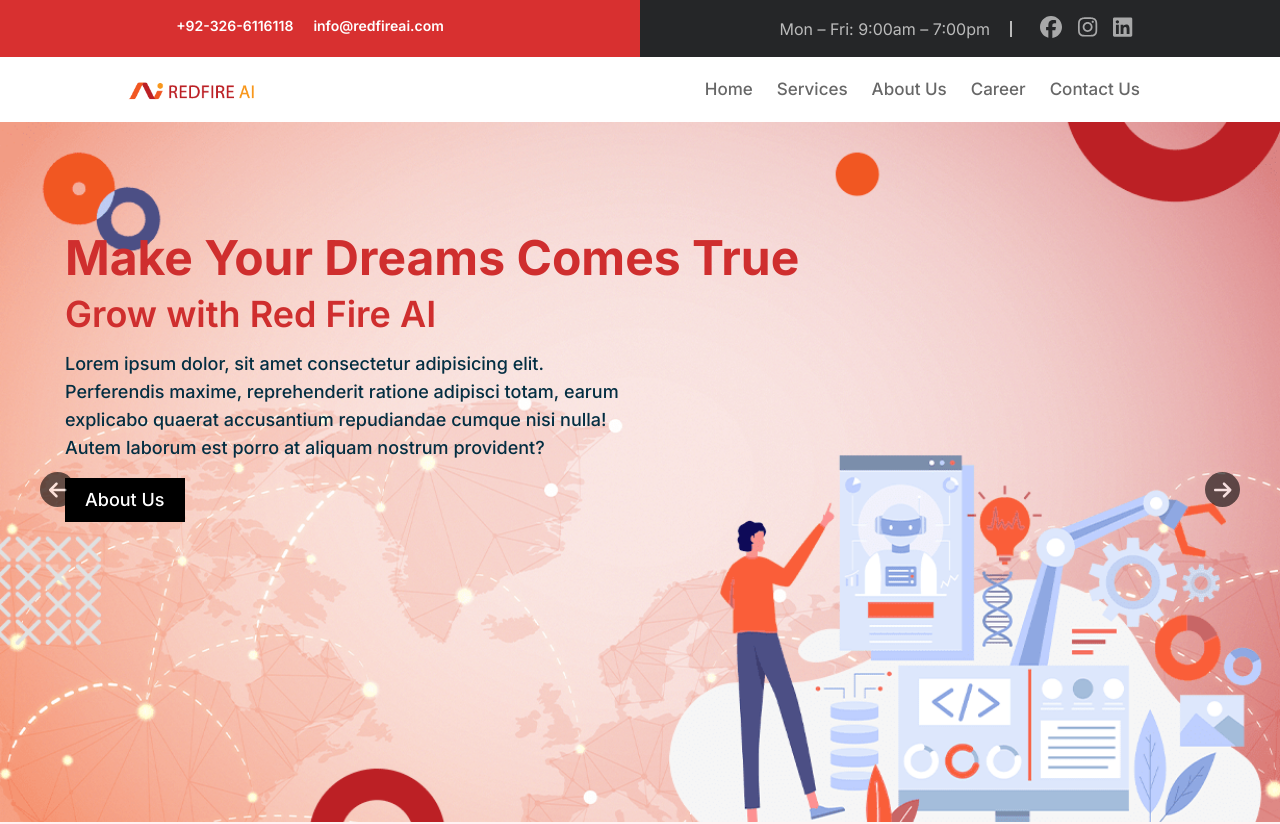
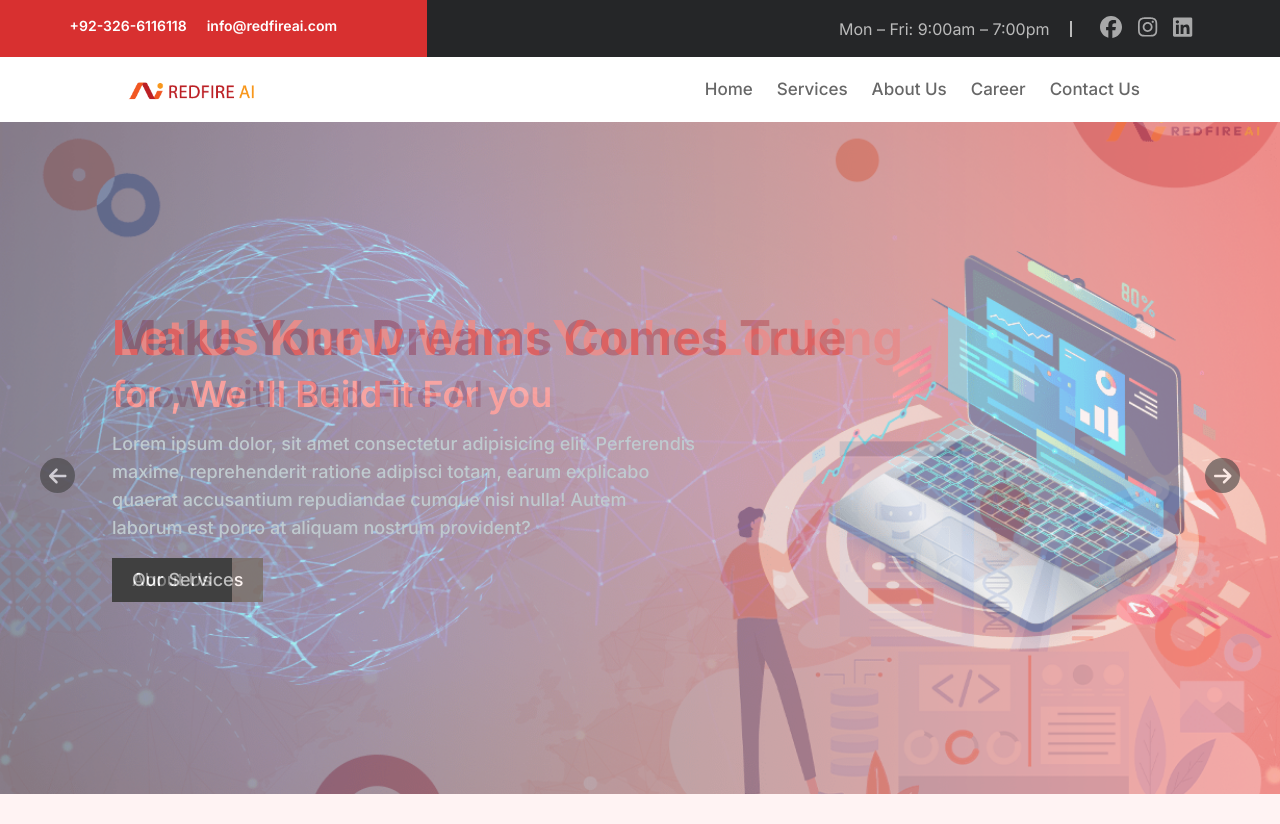
Before and after one commit to muhammadnumann/Redfire-Website, a Next.js app: page / in a window 1280 px wide. Shown: the top 824 px of the page. Built offline with nearby package versions, Linux system fonts and the light colour scheme.

Commit message:
Small Changes in Home Section

```diff
--- a/package.json
+++ b/package.json
@@ -23,6 +23,9 @@
     "react-dom": "18.2.0",
     "react-feather": "^2.0.10",
     "react-reveal": "^1.2.2",
+    "react-slick": "^0.29.0",
+    "sharp": "^0.32.5",
+    "slick-carousel": "^1.8.1",
     "tailwindcss": "^3.3.3"
   },
   "devDependencies": {
--- a/src/app/Footer.js
+++ b/src/app/Footer.js
@@ -160,10 +160,14 @@ function Footer() {
               }}
               color="white"
             />
-            <div className=" ml-3">
-              <h1 className=" font-semibold text-base "></h1>
-              <a href="mailto:info@redfireai.com">info@redfireai.com</a>
-              <p className=" opacity-60">Drop Us a Line</p>
+            <div className=" pl-3">
+              <a
+                href="mailto:info@redfireai.com"
+                className=" text-base max-sm:text-sm"
+              >
+                info@redfireai.com
+              </a>
+              <p className=" opacity-60 max-sm:text-sm">Drop Us a Line</p>
             </div>
           </div>
           <div className=" flex items-center px-5 py-4 bg-[#d83030]">
@@ -177,11 +181,13 @@ function Footer() {
               }}
               color="white"
             />
-            <div className=" ml-3">
+            <div className=" pl-3">
               <span className=" font-semibold text-base ">
-                <a href="tel:+923266116118">+92 (326) 6116118</a>
+                <a href="tel:+923266116118" className="max-sm:text-sm">
+                  +92 (326) 6116118
+                </a>
               </span>
-              <p className=" opacity-60">Call Us Now</p>
+              <p className=" opacity-60 max-sm:text-sm">Call Us Now</p>
             </div>
           </div>
           <div className=" flex items-center px-5 py-4 bg-black">
@@ -195,11 +201,11 @@ function Footer() {
               }}
               color="white"
             />
-            <div className=" ml-3">
-              <h1 className=" font-semibold text-base ">
+            <div className=" pl-3">
+              <h1 className=" font-semibold text-base max-sm:text-sm ">
                 Jeff Heights, Lahore, Pakistan
               </h1>
-              <p className=" opacity-60">Get Direction</p>
+              <p className=" opacity-60 max-sm:text-sm">Get Direction</p>
             </div>
           </div>
         </div>
--- a/src/app/Header.js
+++ b/src/app/Header.js
@@ -42,7 +42,7 @@ const NavLinks = ({ setLinkOpen }) => {
   return (
     <div className={`text-[17px] font-bold `}>
       <ul
-        className={`flex justify-around HL text-[#676767] items-center max-md:fixed overflow-hidden font-medium left-0 max-md:flex-col max-md:shadow-2xl max-md:h-[100vh] max-md:overflow-scroll max-md:top-0 max-md:bg-[white] max-md:w-[270px] z-50  max-md:justify-start max-md:items-start `}
+        className={`flex justify-around HL text-[#676767] items-center max-md:fixed overflow-hidden font-medium left-0 max-md:flex-col max-md:shadow-2xl  max-md:h-[100vh] max-md:top-0 max-md:bg-[white] max-md:w-[270px] z-50  max-md:justify-start max-md:items-start `}
       >
         <li className=" max-md:flex py-3 hidden bg-[#d83030] w-full justify-end">
           <Image
@@ -131,7 +131,7 @@ function Header() {
   return (
     <div className="w-full ">
       <div className=" w-full max-md:hidden">
-        <div className=" grid lg:grid-cols-2 ">
+        <div className=" grid lg:grid-cols-3 ">
           <div className=" bg-[#d83030]   py-4">
             <ul className=" text-white text-sm flex items-center justify-center  ">
               <li className=" mr-5 font-semibold">
@@ -146,8 +146,8 @@ function Header() {
               </li>
             </ul>
           </div>
-          <div className="py-4 w-full bg-[#252628]">
-            <ul className=" text-[#bbbbbb] flex justify-center items-center">
+          <div className="py-4 w-full bg-[#252628] max-lg:col-span-1 col-span-2">
+            <ul className=" text-[#bbbbbb] flex max-lg:justify-center justify-end mr-20 max-lg:mr-0 items-center">
               <li>
                 <span>
                   <span>Mon – Fri: 9:00am – 7:00pm</span>
@@ -209,7 +209,7 @@ function Header() {
           )}
         </div>
 
-        <div className={` max-md:flex hidden w-full`}>
+        <div className={` max-md:flex hidden`}>
           {linkisOpen ? <NavLinks setLinkOpen={setLinkOpen} /> : ""}
         </div>
       </div>
--- a/src/app/home-page/page.jsx
+++ b/src/app/home-page/page.jsx
@@ -9,6 +9,7 @@ import WhyChooseUs from "../../components/HomePage/WhyChooseUs";
 function Home_Page() {
   return (
     <div>
+
       <Carousel />
       <OurPremiumServices />
       <AboutCompany />
--- a/src/app/layout.js
+++ b/src/app/layout.js
@@ -6,14 +6,14 @@ import { Inter } from "next/font/google";
 const inter = Inter({ subsets: ["latin"] });
 
 export const metadata = {
-  title: "RedFire AI PVT LTD",
+  title: "Red Fire AI Pvt. Ltd. - Digital Solution Providers",
   description: "Software Industry",
 };
 
 export default function RootLayout({ children }) {
   return (
     <html lang="en">
-      <body className={inter.className}>
+      <body className={inter.className + " max-w-[1750px] m-auto"}>
         <Header />
         {children}
         <Footer />
--- a/src/components/HomePage/AboutCompany.js
+++ b/src/components/HomePage/AboutCompany.js
@@ -1,6 +1,7 @@
 import Image from "next/image";
 import React from "react";
 import about_image from "../../../public/assets/images/Body-Image.png";
+import Link from "next/link";
 function AboutCompany() {
   return (
     <div className=" px-5 py-20 max-lg:py-10">
@@ -49,9 +50,11 @@ function AboutCompany() {
                 and is looking forward to more success ahead.
               </p>
             </div>
-            <div className="about-btn w-fit px-5 py-2 mt-8 cursor-pointer hover:bg-[#d83030] max-lg:m-auto max-lg:mt-5 hover:text-white">
-              <span className="">More About Us</span>
-            </div>
+            <Link href={"/about-us"}>
+              <div className="about-btn w-fit px-5 py-2 mt-8 cursor-pointer hover:bg-[#d83030] max-lg:m-auto max-lg:mt-5 hover:text-white">
+                <span className="">More About Us</span>
+              </div>
+            </Link>
           </div>
         </div>
       </div>
--- a/src/components/HomePage/Carousel.js
+++ b/src/components/HomePage/Carousel.js
@@ -1,13 +1,19 @@
 "use client";
-import React, { useState } from "react";
-import { Fade } from "react-reveal";
+import React, { useState, useRef } from "react";
+import Slider from "react-slick";
+import "slick-carousel/slick/slick.css";
+import "slick-carousel/slick/slick-theme.css";
 import img1 from "../../../public/assets/images/banner-3-min.webp";
 import img2 from "../../../public/assets/images/banner-5-min.webp";
-
 import { FontAwesomeIcon } from "@fortawesome/react-fontawesome";
 import { faArrowLeft, faArrowRight } from "@fortawesome/free-solid-svg-icons";
+import { Fade } from "react-reveal";
+import Link from "next/link";
+const Carousel = () => {
+  const [slider, setSlider] = useState(null);
+  const sliderRef = useRef(null);
 
-const CarouselData = [
+  const data = [
     {
       image: img1,
       title: "Make Your Dreams Comes True",
@@ -15,7 +21,7 @@ const CarouselData = [
       description:
         "Lorem ipsum dolor, sit amet consectetur adipisicing elit. Perferendis maxime, reprehenderit ratione adipisci totam, earum explicabo quaerat accusantium repudiandae cumque nisi nulla! Autem laborum est porro at aliquam nostrum provident?",
       button: "About Us",
-    btn_link: "#about",
+      locate: "/about-us",
     },
     {
       image: img2,
@@ -24,71 +30,102 @@ const CarouselData = [
       description:
         "Lorem ipsum dolor, sit amet consectetur adipisicing elit. Perferendis maxime, reprehenderit ratione adipisci totam, earum explicabo quaerat accusantium repudiandae cumque nisi nulla! Autem laborum est porro at aliquam nostrum provident?",
       button: "Our Services",
-    btn_link: "#services",
+
+      locate: "/services",
     },
-  // Add more carousel items here
   ];
-
-function Carousel() {
-  const [activeIndex, setActiveIndex] = useState(0);
-
-  const handleNext = () => {
-    setActiveIndex((prevIndex) => (prevIndex + 1) % CarouselData.length);
+  const settings = {
+    dots: false,
+    infinite: true,
+    speed: 2000,
+    fade: true,
+    autoplay: true,
+    autoplaySpeed: 2000,
   };
 
-  const handlePrev = () => {
-    setActiveIndex(
-      (prevIndex) => (prevIndex - 1 + CarouselData.length) % CarouselData.length
-    );
+  const handleSliderRef = (slider) => {
+    setSlider(slider);
   };
 
-  const currentItem = CarouselData[activeIndex];
-  const backgroundImageStyle = {
-    backgroundImage: `url(${currentItem.image.src})`,
-    backgroundSize: "cover",
-    backgroundPosition: "center",
+  const goToPrevSlide = () => {
+    if (sliderRef.current) {
+      sliderRef.current.slickPrev();
+    }
   };
+
+  const goToNextSlide = () => {
+    if (sliderRef.current) {
+      sliderRef.current.slickNext();
+    }
+  };
+
   return (
-    <Fade>
-      <div className="w-full">
-        <div className="relative w-full h-[700px]" style={backgroundImageStyle}>
-          <div className=" max-w-[1150px] mr-auto ml-auto pt-28 max-lg:p-10">
+    <div className=" w-full overflow-x-hidden ">
+      <Slider ref={(slider) => (sliderRef.current = slider)} {...settings}>
+        {data.map((item, index) => (
+          <>
+            <div
+              className="relative bg-no-repeat bg-cover bg-center object-contain"
+              key={index}
+              style={{ backgroundImage: `url(${item.image.src})` }}
+            >
+              <div className="  max-sm:max-h-[]   mr-auto ml-auto py-48 pl-28 max-lg:px-20 max-lg:py-28 max-md:py-20 max-md:px-10 max-sm:py-10 ">
                 <Fade top>
-              <h1 className="text-[#cf2e2e] font-bold text-5xl max-sm:text-2xl">
-                {currentItem.title}
+                  <h1 className="text-[#cf2e2e] font-bold text-5xl max-sm:text-xl">
+                    {item.title}
                   </h1>
                 </Fade>
                 <Fade bottom>
-              <h1 className="text-[#cf2e2e] font-semibold text-4xl max-sm:text-xl mt-3">
-                {currentItem.subtitle}
+                  <h1
+                    className={`text-[#ca5b5b] font-semibold text-4xl max-sm:text-lg mt-3 ${
+                      index == 1 ? "text-[#f35858]" : ""
+                    }`}
+                  >
+                    {item.subtitle}
                   </h1>
-              <p className="w-1/2 font-medium text-lg my-4 max-lg:w-full max-md:text-base">
-                {currentItem.description}
+                  <p
+                    className={` ${
+                      index == 1 ? "text-white" : ""
+                    } w-1/2 font-medium text-lg my-4 max-lg:w-full max-md:text-base max-sm:text-xs`}
+                  >
+                    {item.description}
                   </p>
                 </Fade>
                 <Fade bottom>
-              <div className="w-fit bg-black hover:bg-[#d83030] hover:text-white transi text-white text-lg font-[500] px-5 py-2 cursor-pointer">
-                {currentItem.button}
+                  <div className=" z-50">
+                    <Link href={item.locate}>
+                      <div className="w-fit bg-black hover:bg-[#d83030] hover:text-white transition text-white text-lg font-[500] px-5 py-2 max-sm:px-3 max-sm:py-1 max-sm:text-sm cursor-pointer">
+                        {item.button}
+                      </div>
+                    </Link>
                   </div>
                 </Fade>
               </div>
 
               <button
-            onClick={handlePrev}
                 className="bg-black absolute top-[50%] opacity-60 hover:opacity-100 flex justify-center items-center left-10 max-lg:left-5 text-white w-[35px] h-[35px]  rounded-full focus:outline-none"
+                onClick={goToPrevSlide}
               >
-            <FontAwesomeIcon icon={faArrowLeft} style={{ fontSize: "20px" }} />
+                <FontAwesomeIcon
+                  icon={faArrowLeft}
+                  style={{ fontSize: "20px" }}
+                />
               </button>
               <button
-            onClick={handleNext}
                 className="bg-black absolute top-[50%] opacity-60 hover:opacity-100 flex justify-center items-center right-10 max-lg:right-5 text-white w-[35px] h-[35px]  rounded-full focus:outline-none"
+                onClick={goToNextSlide}
               >
-            <FontAwesomeIcon icon={faArrowRight} style={{ fontSize: "20px" }} />
+                <FontAwesomeIcon
+                  icon={faArrowRight}
+                  style={{ fontSize: "20px" }}
+                />
               </button>
             </div>
+          </>
+        ))}
+      </Slider>
     </div>
-    </Fade>
   );
-}
+};
 
 export default Carousel;
--- a/src/components/HomePage/OurProjects.js
+++ b/src/components/HomePage/OurProjects.js
@@ -33,7 +33,7 @@ function OurProjects() {
   return (
     <div className=" w-full cshadow">
       <div className=" max-w-[1140px] mr-auto ml-auto py-20 max-lg:py-10">
-        <div className=" grid lg:grid-cols-2 md:grid-cols-1   gap-5 border-dashed border p-10">
+        <div className=" grid lg:grid-cols-2 md:grid-cols-1   gap-5 border-dashed border p-10 max-lg:p-5">
           <div>
             <div>
               <h1 className=" text-[45px] font-bold">Our Projects</h1>
@@ -46,7 +46,7 @@ function OurProjects() {
             <div className=" mt-10 grid lg:grid-cols-2 md:grid-cols-2 items-center justify-center sm:grid-cols-2">
               {DataProject.map((data, index) => (
                 <>
-                  <div className=" flex m-4" key={index}>
+                  <div className=" flex m-4 justify-center" key={index}>
                     <div>
                       <Image src={data.icon} width={51} height={51} alt="" />
                     </div>
--- a/src/components/HomePage/WhyChooseUs.js
+++ b/src/components/HomePage/WhyChooseUs.js
@@ -70,7 +70,7 @@ function WhyChooseUs() {
                     />
                   </div>
                   <div className=" ml-4">
-                    <h1 className=" text-5xl mb-4 font-extrabold text-white ">
+                    <h1 className=" text-5xl max-lg:text-4xl mb-4 font-extrabold text-[#c15353] ">
                       {data.prjcount}
                     </h1>
                     <p className=" text-[17px] font-bold text-[#7e838b]">
--- a/src/components/HomePage/WorkFlow.js
+++ b/src/components/HomePage/WorkFlow.js
@@ -42,7 +42,7 @@ const DataWeOffer = [
 
 function WorkFlow() {
   return (
-    <div className=" bg-[#FFF3F3]  p-5 py-20 max-lg:py-10 flex content-center flex-col items-center justify-center">
+    <div className=" bg-[#FFF3F3]  px-4 py-20 max-lg:py-10 flex content-center flex-col items-center justify-center">
       <div className="ml-auto mr-auto max-w-[1140px] flex flex-col justify-center items-center">
         <div className=" w-full">
           <div className=" flex justify-center items-center  mb-4">
```
Also changed, not shown: src/app/globals.css (line endings or trailing spaces), 1 other file (tests, documents, lock files or other folders). Lines whose indentation alone changed are shown as unchanged.
